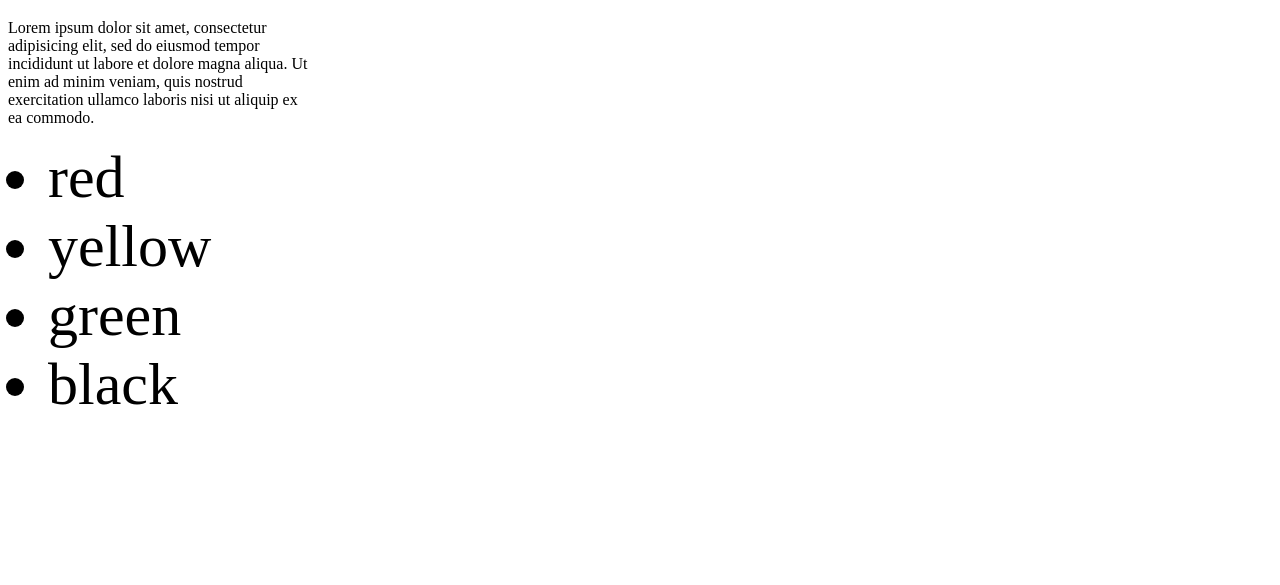
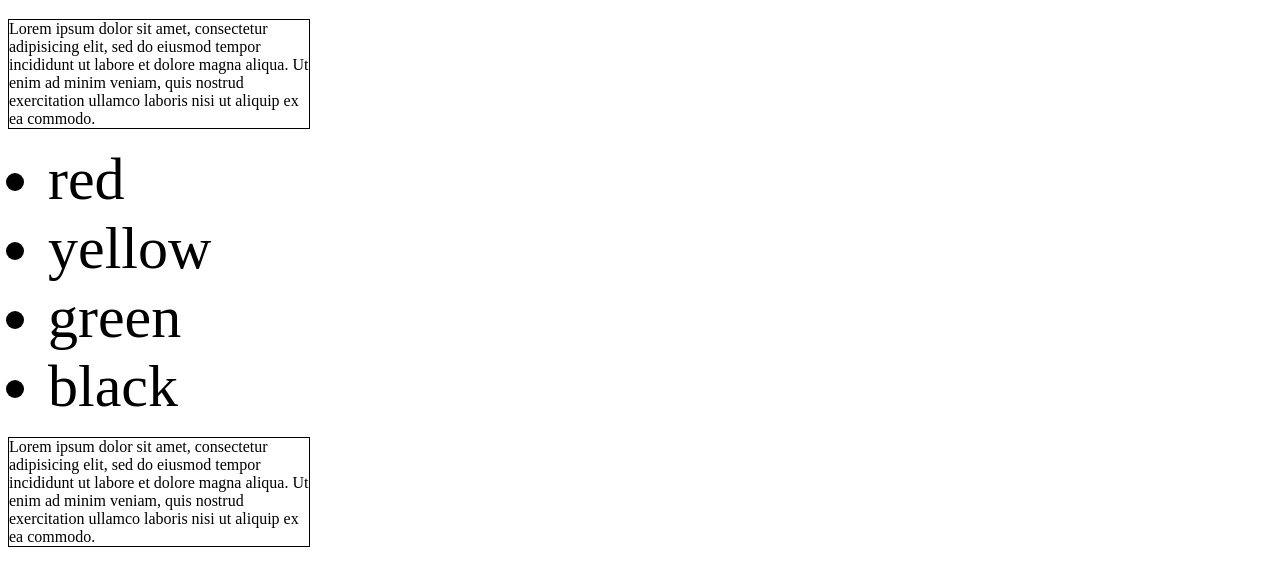
Before and after one commit to Travel-Computer/TravelComputer, a plain HTML site: page index.html in a window 1280 px wide. Shown: the part 61-646 px from the top of the page. Drawn offline with Linux system fonts and the light colour scheme.

Commit message:
update html and css

```diff
--- a/index.html
+++ b/index.html
@@ -17,6 +17,9 @@
 		<li>green</li>
 		<li>black</li>
 	</ul>
+	<p>Lorem ipsum dolor sit amet, consectetur adipisicing elit, sed do eiusmod
+	tempor incididunt ut labore et dolore magna aliqua. Ut enim ad minim veniam,
+	quis nostrud exercitation ullamco laboris nisi ut aliquip ex ea commodo.</p>
 
 </body>
 </html>
--- a/style.css
+++ b/style.css
@@ -3,6 +3,7 @@ h1 {
 }
 p {
 	width:300px;
+	border: 1px solid black;
 }
 
 ul li {
```
